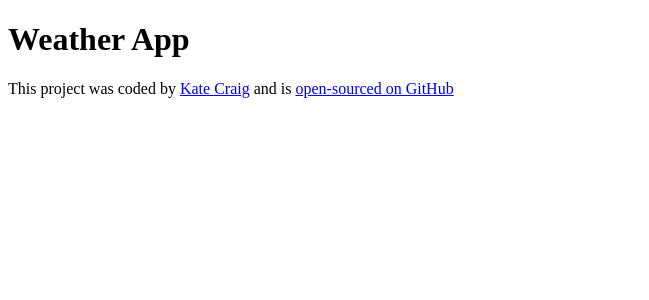
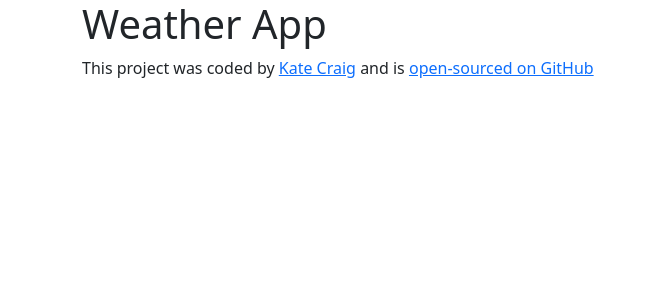
Before and after one commit to kateacraig/react-weather-app-project, a React (Create React App) app: page / in a window 1280 px wide. Shown: the top 300 px of the page, without its empty margins (0-649 px from the left). Built offline with nearby package versions, Linux system fonts and the light colour scheme; the HTML template or start-up script is replaced by a standard one.

Commit message:
added bootstrap

```diff
--- a/package.json
+++ b/package.json
@@ -7,6 +7,7 @@
     "@testing-library/jest-dom": "^6.9.1",
     "@testing-library/react": "^16.3.0",
     "@testing-library/user-event": "^13.5.0",
+    "bootstrap": "^5.3.8",
     "react": "^19.2.0",
     "react-dom": "^19.2.0",
     "react-scripts": "5.0.1",
--- a/src/App.js
+++ b/src/App.js
@@ -4,6 +4,7 @@ export default function App() {
   return (
     <div className="App">
       <div className="App-header">
+        <div className="container">
           <h1>Weather App</h1>
           <footer>
             This project was coded by{" "}
@@ -26,5 +27,6 @@ export default function App() {
           </footer>
         </div>
       </div>
+    </div>
   );
 }
```
Also changed, not shown: src/index.js (+7 -6 lines), 1 other file (tests, documents, lock files or other folders). Lines whose indentation alone changed are shown as unchanged.
